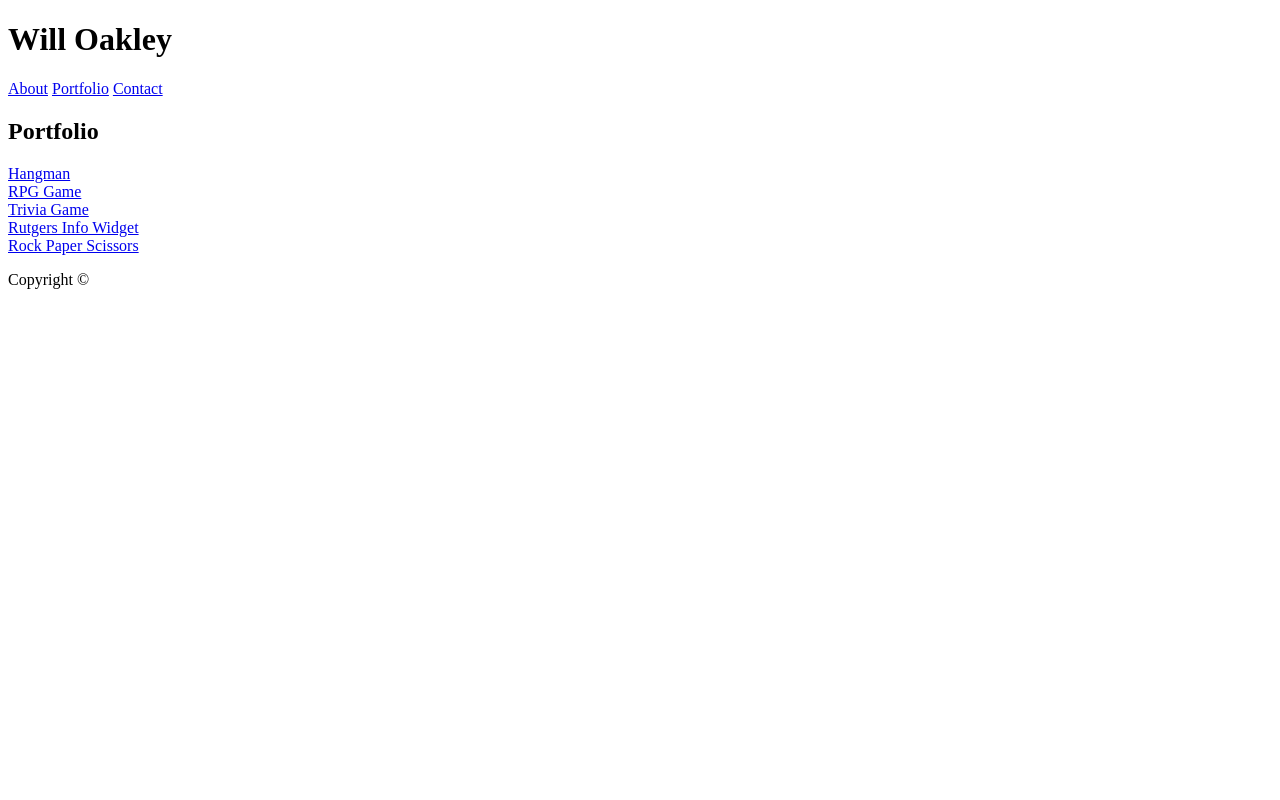
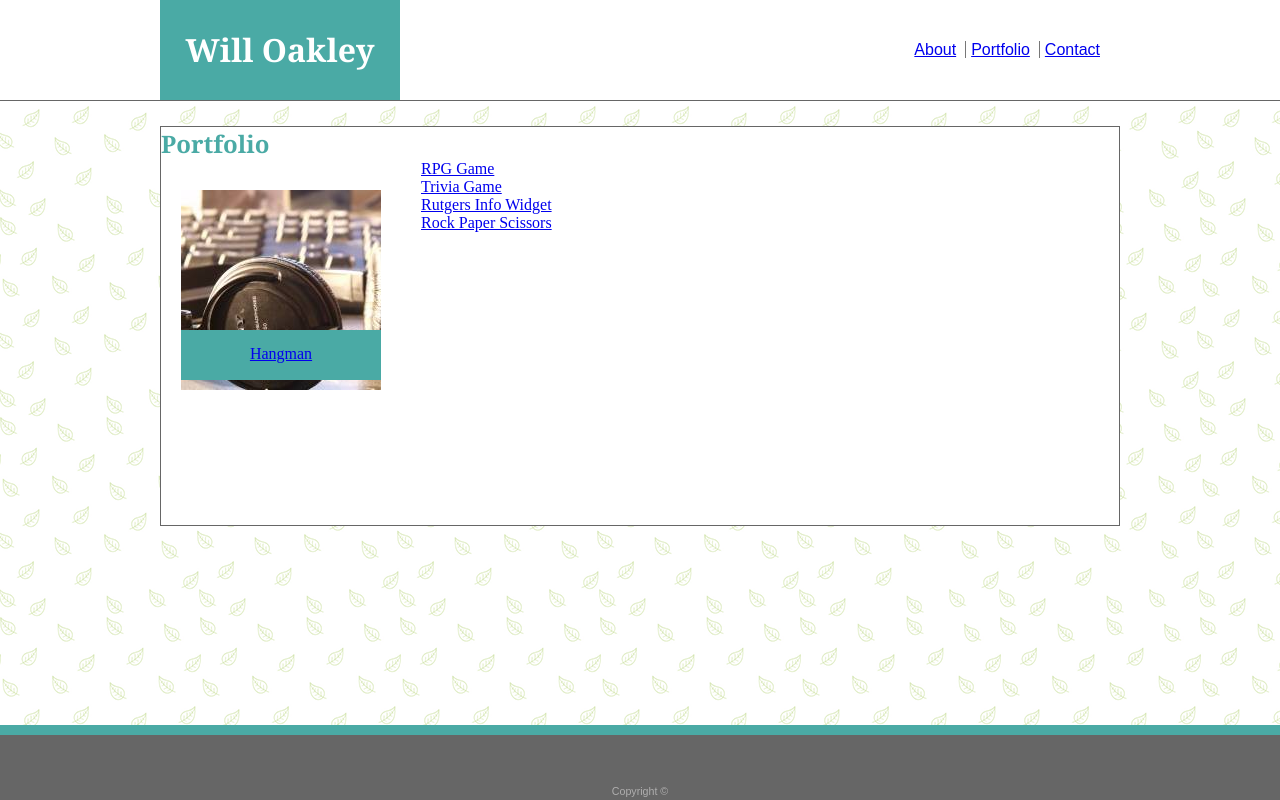
Before and after one commit to woaky1/Basic-Portfolio, a plain HTML site: page portfolio.html in a window 1280 px wide. Drawn offline with Linux system fonts and the light colour scheme.

Commit message:
got an ugly version of index.html going. Started work on portfolio. Continued modifications to css.

```diff
--- a/assets/css/style.css
+++ b/assets/css/style.css
@@ -12,13 +12,15 @@ body {
     position: relative;
     width: 100%;
     background-color: #ffffff;
-    height: 100px;
+    height: 101px;
+    border-top: none;
+    border-right: none;
+    border-left: none;
+    border-bottom: 1pt solid #666666;
 }
 
 .heading {
     background-color: #ffffff;
-    border-bottom-color: #000000;
-    border: 2px;
     position: relative;
     height: 100px;
     text-align: center;
@@ -32,14 +34,14 @@ body {
     background-attachment: fixed;
     position: relative;
     background-image: url(../images/leaves.png);
+    margin-top: 25px;
 }
 
 .mainContent {
     width: 960px;
     background: #ffffff;
     margin: 0 auto;
-    border: #666666;
-    border-width: 1px;
+    border: #666666 solid 1px;
     height: 400px;
 }
 .name {
@@ -72,12 +74,14 @@ p {
     bottom: 0px;
     height: 75px;
     width: 100%;
+    border-top: 10px solid #4aaaa5;
 }
 
 .copyright {
     text-align: center;
     color: #afaeae;
     font-size: 8pt;
+    padding-top: 50px;
 }
 
 .menu{
@@ -108,5 +112,29 @@ p {
 }
 
 .centralTextBox {
-    float: right;
+    float: left;
+    margin-left: 25px;
 }
+
+#aboutMe {
+    margin: 10px 0px;
+}
+
+#hangman {
+    background-image: url(../images/hangman.jpg);
+    height: 200px;
+    width: 200px;
+    position: relative;
+    float: left;
+    margin: 30px 40px 40px 20px;
+}
+
+.pictureBox {
+    background-color: #4aaaa5;
+    position: absolute;
+    bottom: 10px;
+    text-align: center;
+    width: 200px;
+    height: 50px;
+    line-height: 300%;
+}
--- a/portfolio.html
+++ b/portfolio.html
@@ -5,20 +5,34 @@
     <meta name="viewport" content="width=device-width, initial-scale=1.0">
     <meta http-equiv="X-UA-Compatible" content="ie=edge">
     <title>Will Oakley's Portfolio</title>
+    <link rel="stylesheet" href="assets/css/style.css">
 </head>
 <body>
-    <heading>
+    <div class="headingContainer">
+            <div class="heading">
+                <div class="name">
                     <h1>Will Oakley</h1>
-        <a href="index.html">About</a>
-        <a href="portfolio.html">Portfolio</a>
-        <a href="contact.html">Contact</a>
-    </heading>
+                </div>
+
+                <div class="menu">
+                    <a class="menuItems" href="index.html">About</a>
+                    <span class="verticalLine"></span>
+                    <a class="menuItems" href="portfolio.html">Portfolio</a>
+                    <span class="verticalLine"></span>
+                    <a class="menuItems" href="contact.html">Contact</a>
+                </div>
+            </div>
+        </div>
 
     <section>
+        <div class="backgroundBox">
+            <div class="mainContent">
                 <h2>Portfolio</h2>
                     <div>
-            <div>
+                        <div id="hangman">
+                            <div class="pictureBox">
                                 <a href="#">Hangman</a>
+                            </div>
                         </div>
 
                         <div>
@@ -37,10 +51,12 @@
                             <a href="#">Rock Paper Scissors</a>
                         </div>
                     </div>
+            </div>
+        </div>
     </section>
 
-    <footer>
-        <p>Copyright &#169;</p>
-    </footer>
+    <div class="footer">
+        <p class="copyright">Copyright &#169;</p>
+    </div>
 </body>
 </html>
```
Also changed, not shown: index.html (+3 -3 lines). Lines whose indentation alone changed are shown as unchanged.
